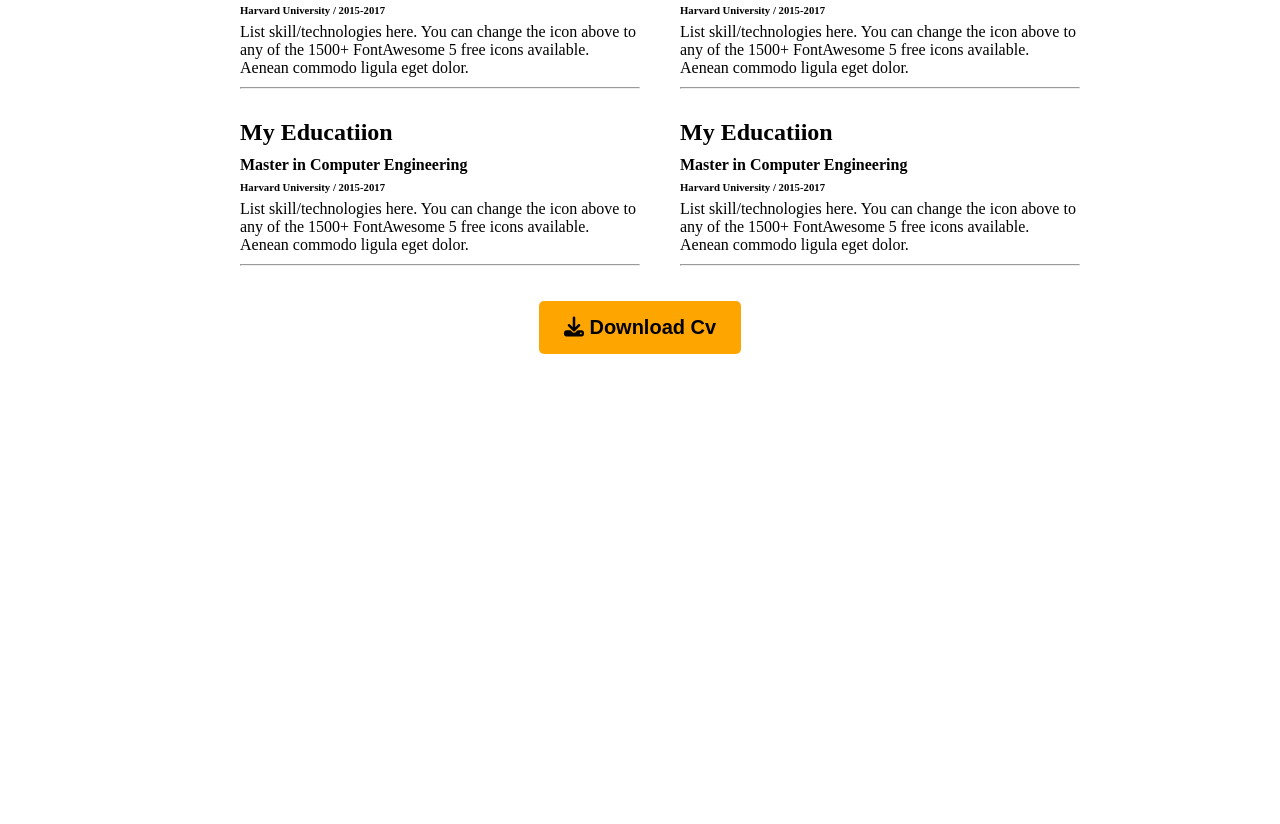
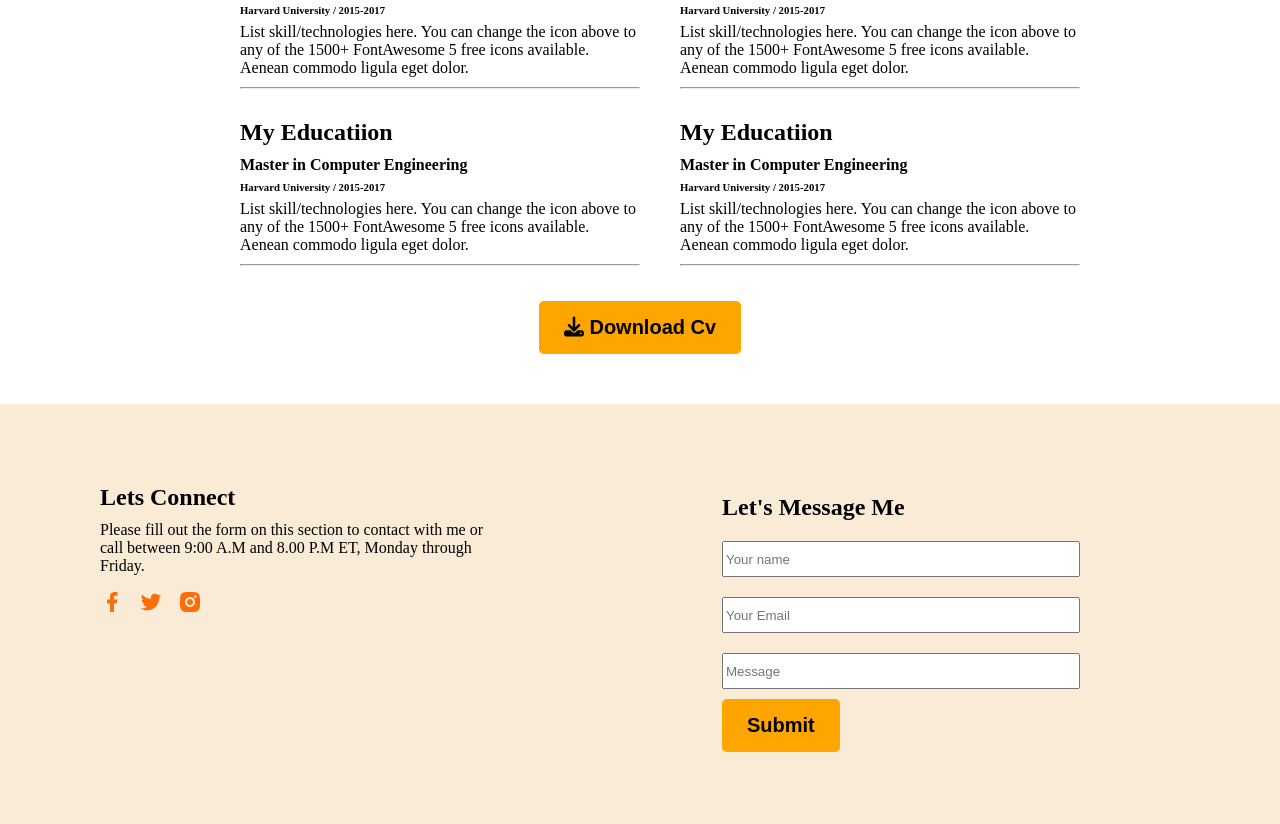
Before and after one commit to MD-Esarul-hoque/first_web, a plain HTML site: page index.html in a window 1280 px wide. Shown: the part 1933-2757 px from the top of the page. Before the commit the page ends 2337 px from the top, so only its background shows below. Drawn offline with Linux system fonts and the light colour scheme.

Commit message:
last commit

```diff
--- a/index.html
+++ b/index.html
@@ -139,5 +139,30 @@
             <button class="btn-primary"style="text-align:center"><i class="fa-solid fa-download"></i> Download Cv</button>
         </div>
     </section>
+    <footer style="display: flex; gap: 20px; background-color:antiquewhite;height: 400px; padding: 10px 100px; justify-content: space-between;">
+       <div style="width: 400px;">
+        <h2 style="margin: 70px 20px 10px 0px;">Lets Connect</h2>
+        <p>Please fill out the form on this section to contact with me or call between 9:00 A.M and 8.00 P.M ET, Monday through Friday.</p>
+        <div style="display: flex; gap: 15px; margin-top: 15px;">
+            <div>
+                <img src="/images/icons/facebook.png" alt="">
+            </div>
+            <div>
+                <img src="/images/icons/twitter.png" alt="">
+            </div>
+            <div>
+                <img src="/images/icons/insta.png" alt="">
+            </div>
+        </div>
+       </div>
+       <div style="padding: 10px 100px;">
+         <h2 style="margin: 70px 20px 10px 0px;"> Let's Message Me</h2>
+         <input type="text" name="your name" placeholder="Your name" style="margin-top: 10px; height: 30px ;width: 350px;"><br>
+         <input type="text" name="Email" id="" placeholder="Your Email" style="margin: 20px 0px; height: 30px ;width: 350px;"><br>
+         <input type="comment" placeholder="Message" style="margin-bottom: 10px; height: 30px ;width: 350px; "><br>
+         <button class="btn-primary">Submit</button>
+
+       </div>
+    </footer>
 </body>
 </html>
```
